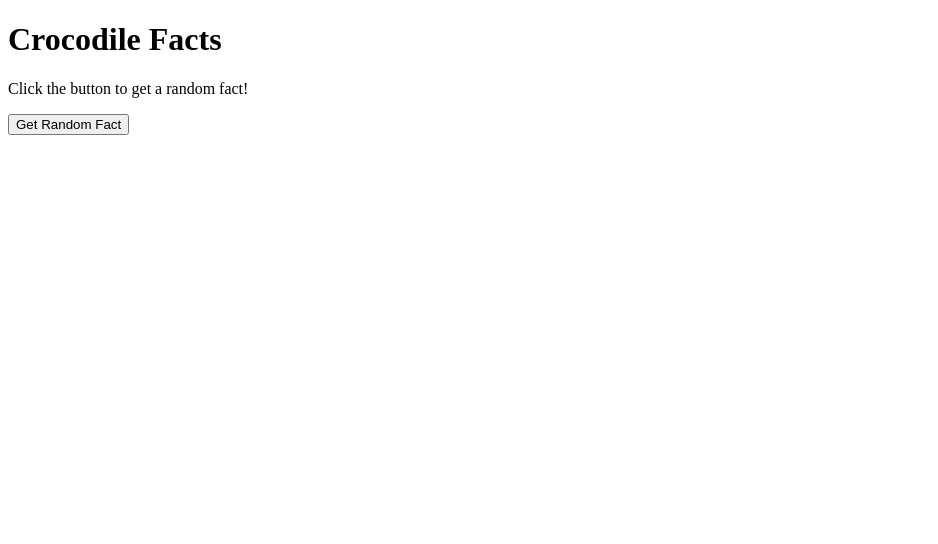
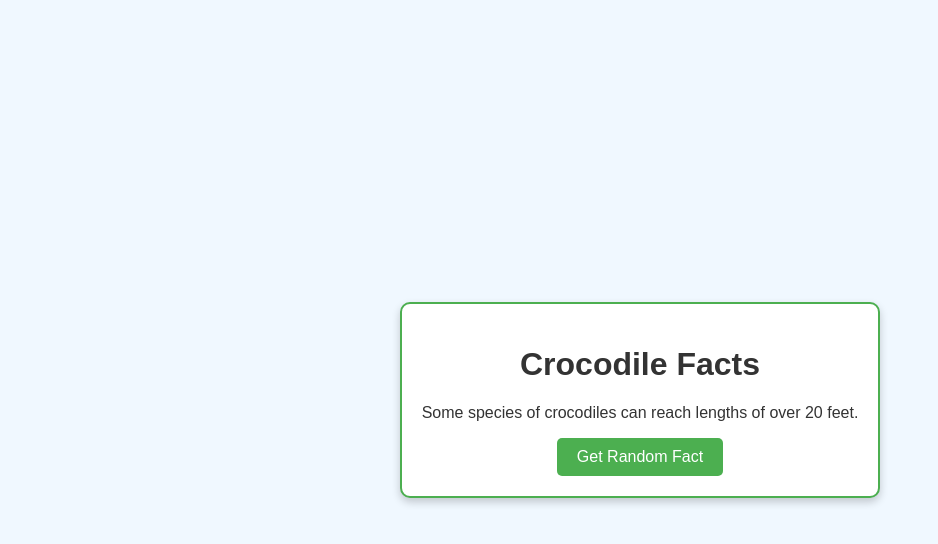
Before and after one commit to Hasindi0518/crocs-facts, a plain HTML site: page index.html in a window 1280 px wide. Both pictures are taken after a click on the button "Get Random Fact". Shown: the whole page, without its empty margins (0-938 px from the left). Drawn offline with Linux system fonts and the light colour scheme.

Commit message:
Update index.html

```diff
--- a/index.html
+++ b/index.html
@@ -4,7 +4,41 @@
     <meta charset="UTF-8">
     <meta name="viewport" content="width=device-width, initial-scale=1.0">
     <title>Random Crocodile Facts</title>
-    <link rel="stylesheet" href="styles.css">
+    <style>
+        body {
+            font-family: Arial, sans-serif;
+            background-color: #f0f8ff;
+            color: #333;
+            display: flex;
+            justify-content: center;
+            align-items: center;
+            height: 100vh;
+            margin: 0;
+        }
+
+        .container {
+            text-align: center;
+            border: 2px solid #4caf50;
+            border-radius: 10px;
+            padding: 20px;
+            background-color: #fff;
+            box-shadow: 0 4px 8px rgba(0, 0, 0, 0.2);
+        }
+
+        button {
+            background-color: #4caf50;
+            color: white;
+            border: none;
+            border-radius: 5px;
+            padding: 10px 20px;
+            cursor: pointer;
+            font-size: 16px;
+        }
+
+        button:hover {
+            background-color: #45a049;
+        }
+    </style>
 </head>
 <body>
     <div class="container">
@@ -12,6 +46,25 @@
         <p id="factDisplay">Click the button to get a random fact!</p>
         <button id="factButton">Get Random Fact</button>
     </div>
-    <script src="script.js"></script>
+    <script>
+        const crocodileFacts = [
+            { "fact": "Crocodiles are reptiles and belong to the order Crocodylia." },
+            { "fact": "They are found in tropical and subtropical regions around the world." },
+            { "fact": "Crocodiles can live for over 70 years in the wild." },
+            { "fact": "They are carnivorous and primarily feed on fish, birds, and mammals." },
+            { "fact": "Crocodiles have powerful jaws with a bite force of over 3,000 pounds per square inch." },
+            { "fact": "They are excellent swimmers and can hold their breath underwater for up to an hour." },
+            { "fact": "Crocodiles are ectothermic, meaning their body temperature is regulated by their environment." },
+            { "fact": "They have a unique ability to see in the dark due to a special membrane in their eyes." },
+            { "fact": "Crocodiles communicate through a variety of vocalizations, including growls and hisses." },
+            { "fact": "Some species of crocodiles can reach lengths of over 20 feet." }
+        ];
+
+        document.getElementById('factButton').addEventListener('click', function() {
+            const randomIndex = Math.floor(Math.random() * crocodileFacts.length);
+            const randomFact = crocodileFacts[randomIndex].fact;
+            document.getElementById('factDisplay').innerText = randomFact;
+        });
+    </script>
 </body>
 </html>
```
